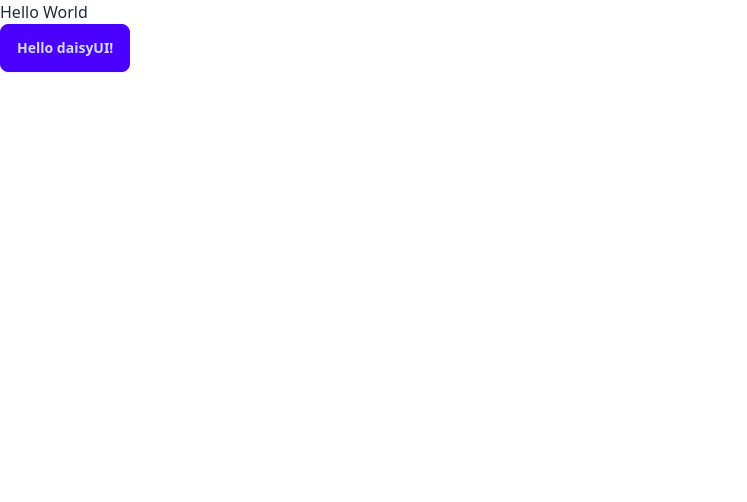
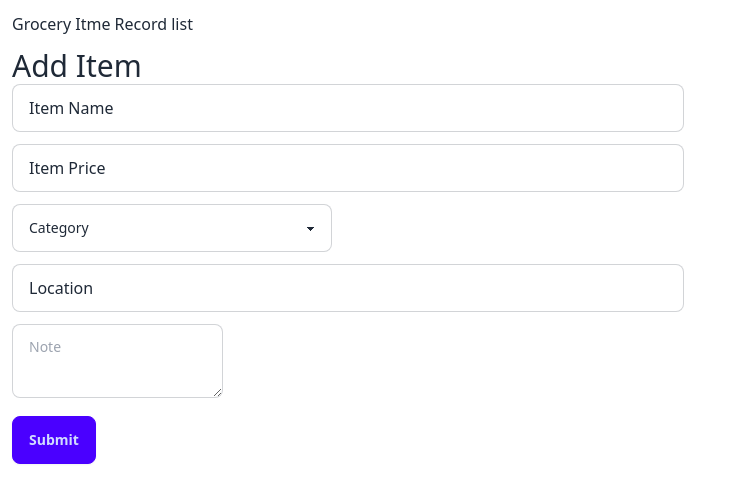
Before and after one commit to Tik1993/GroceryList_Nextjs, a Next.js app: page / in a window 1280 px wide. Shown: the top 502 px of the page, without its empty margins (0-747 px from the left). Built offline with nearby package versions, Linux system fonts and the light colour scheme.

Commit message:
Create Form component in HomePage

```diff
--- /dev/null
+++ b/src/app/components/Form.tsx
@@ -0,0 +1,121 @@
+"use client";
+
+import { FormEvent, useRef } from "react";
+export default function Form() {
+  const itemNameRef = useRef<HTMLInputElement>(null);
+  const itemPriceRef = useRef<HTMLInputElement>(null);
+  const categoryRef = useRef<HTMLSelectElement>(null);
+  const locationRef = useRef<HTMLInputElement>(null);
+  const descriptionRef = useRef<HTMLTextAreaElement>(null);
+  const item = {
+    name: "",
+    price: 0,
+    category: "",
+    location: "",
+    description: "",
+    Date: new Date(),
+  };
+
+  const handleSubmit = (event: FormEvent) => {
+    event.preventDefault();
+    if (itemNameRef.current !== null) {
+      item.name = itemNameRef.current.value;
+    }
+    if (itemPriceRef.current !== null) {
+      const print = parseFloat(itemPriceRef.current.value);
+      if (isNaN(print)) {
+        alert("Please enter a valid number");
+        return;
+      } else {
+        item.price = print;
+      }
+    }
+    if (
+      categoryRef.current !== null &&
+      categoryRef.current.value !== "Category"
+    ) {
+      item.category = categoryRef.current.value;
+    }
+    if (locationRef.current !== null) {
+      item.location = locationRef.current.value;
+    }
+    if (descriptionRef.current !== null) {
+      item.description = descriptionRef.current.value;
+    }
+    console.log(item);
+  };
+  return (
+    <>
+      <div className="max-w-2xl">
+        <h1 className="text-3xl">Add Item</h1>
+        <form onSubmit={handleSubmit}>
+          <div className="mb-3">
+            <label
+              htmlFor="item-name"
+              className="input input-bordered flex items-center gap-2"
+            >
+              Item Name{" "}
+              <input
+                ref={itemNameRef}
+                id="item-name"
+                type="text"
+                className="grow"
+              />
+            </label>
+          </div>
+          <div className="mb-3">
+            <label
+              htmlFor="item-price"
+              className="input input-bordered flex items-center gap-2"
+            >
+              Item Price{" "}
+              <input
+                ref={itemPriceRef}
+                id="item-price"
+                type="string"
+                className="grow"
+              />
+            </label>
+          </div>
+          <div className="mb-3">
+            <select
+              ref={categoryRef}
+              defaultValue={"Category"}
+              className="select select-bordered w-full max-w-xs"
+            >
+              <option disabled>Category</option>
+              <option>Food</option>
+              <option>Drink</option>
+              <option>Household</option>
+              <option>Others</option>
+            </select>
+          </div>
+          <div className="mb-3">
+            <label
+              htmlFor="item-location"
+              className="input input-bordered flex items-center gap-2"
+            >
+              Location
+              <input
+                ref={locationRef}
+                id="item-location"
+                type="type"
+                className="grow"
+              />
+            </label>
+          </div>
+          <div className="mb-3">
+            <textarea
+              className="textarea textarea-bordered"
+              placeholder="Note"
+              ref={descriptionRef}
+            ></textarea>
+          </div>
+          <button type="submit" className="btn btn-primary">
+            Submit
+          </button>
+        </form>
+      </div>
+    </>
+  );
+}
--- a/src/app/page.tsx
+++ b/src/app/page.tsx
@@ -1,8 +1,10 @@
+import Form from "./components/Form";
+
 export default function Home() {
   return (
-    <>
-      <h1>Hello World</h1>
-      <button className="btn btn-primary">Hello daisyUI!</button>
-    </>
+    <div className="m-3 flex flex-col gap-y-3">
+      <h1>Grocery Itme Record list</h1>
+      <Form />
+    </div>
   );
 }
```
